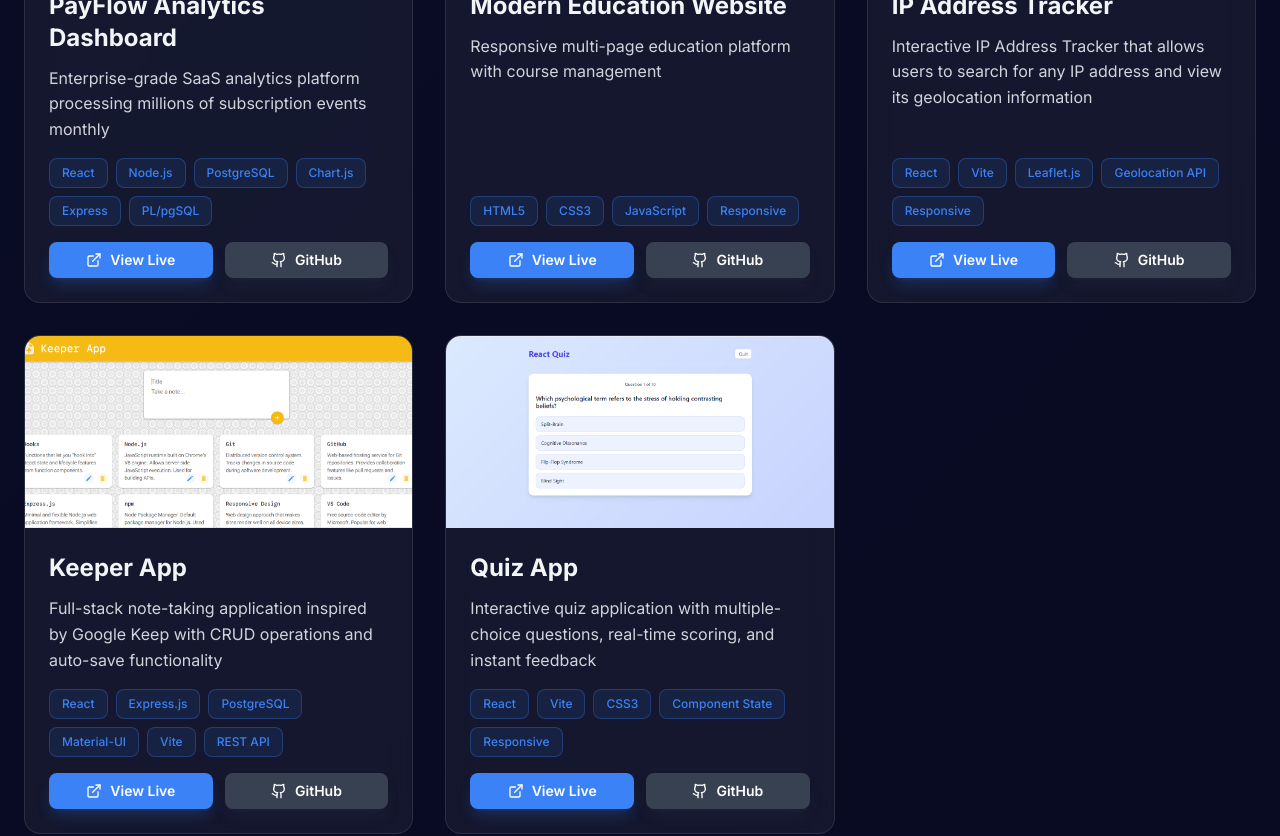
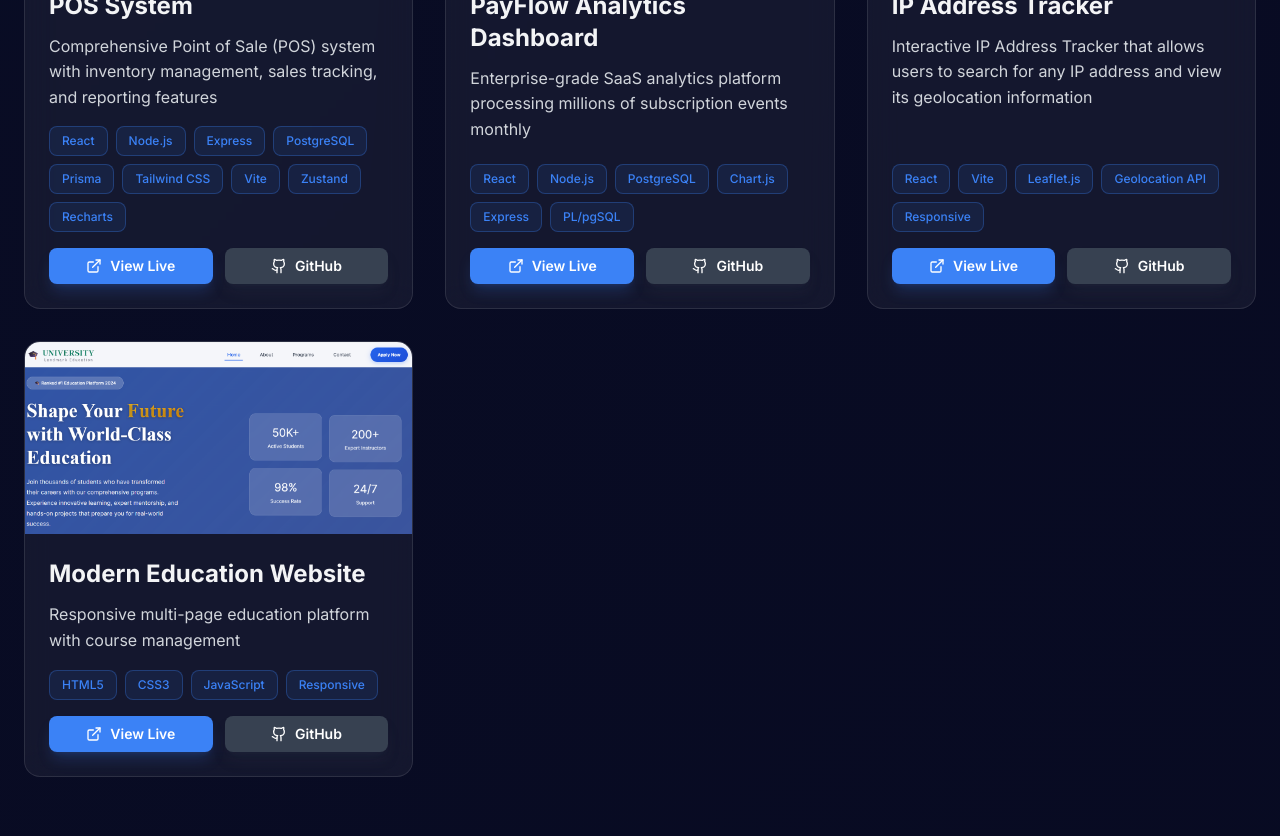
Before and after one commit to SankerProtus/portfolio, a React (Vite) app: page / in a window 1280 px wide. Shown: the part 3040-3876 px from the top of the page. Built offline with nearby package versions, Linux system fonts and the light colour scheme.

Commit message:
Update portfolio data and add project screenshot

```diff
--- a/src/data/portfolioData.js
+++ b/src/data/portfolioData.js
@@ -12,6 +12,31 @@ export const navItems = [
 
 // Projects Data
 export const projects = [
+  {
+    title: "POS System",
+    description:
+      "Comprehensive Point of Sale (POS) system with inventory management, sales tracking, and reporting features",
+    problem:
+      "Retail businesses need an efficient system to manage sales transactions, track inventory, and generate reports for decision-making",
+    solution:
+      "Full-stack POS application with a user-friendly React UI, real-time inventory updates, and comprehensive reporting (backend: Node.js/Express, Prisma + PostgreSQL)",
+    outcome:
+      "Streamlined sales processes and improved inventory accuracy (internal measurement)",
+    tags: [
+      "React",
+      "Node.js",
+      "Express",
+      "PostgreSQL",
+      "Prisma",
+      "Tailwind CSS",
+      "Vite",
+      "Zustand",
+      "Recharts",
+    ],
+    githubUrl: "https://github.com/SankerProtus/pos-system",
+    liveUrl: "https://pos-system-bmrf.onrender.com",
+    image: "/screenshots/project-pos.png",
+  },
   {
     title: "PayFlow Analytics Dashboard",
     description:
@@ -29,20 +54,6 @@ export const projects = [
     image: "/screenshots/project-payflow.png",
   },
   {
-    title: "Modern Education Website",
-    description:
-      "Responsive multi-page education platform with course management",
-    problem:
-      "Educational institutions need modern web presence for student engagement",
-    solution:
-      "Developed responsive website with clean design and intuitive navigation",
-    outcome: "Improved student engagement by 60% in first semester",
-    tags: ["HTML5", "CSS3", "JavaScript", "Responsive"],
-    githubUrl: "https://github.com/SankerProtus/education-website",
-    liveUrl: "https://education-website-v1.vercel.app/",
-    image: "/screenshots/project-education.png",
-  },
-  {
     title: "IP Address Tracker",
     description:
       "Interactive IP Address Tracker that allows users to search for any IP address and view its geolocation information",
@@ -58,41 +69,18 @@ export const projects = [
     image: "/screenshots/project-iptracker.png",
   },
   {
-    title: "Keeper App",
+    title: "Modern Education Website",
     description:
-      "Full-stack note-taking application inspired by Google Keep with CRUD operations and auto-save functionality",
+      "Responsive multi-page education platform with course management",
     problem:
-      "Users need a simple, intuitive way to create and manage quick notes without complex interfaces",
+      "Educational institutions need modern web presence for student engagement",
     solution:
-      "Built a React-based note-taking app with Express REST API and PostgreSQL backend for persistent storage with Material-UI components",
-    outcome:
-      "Delivered a responsive note management system with create, edit, delete features and auto-collapse functionality for improved UX",
-    tags: [
-      "React",
-      "Express.js",
-      "PostgreSQL",
-      "Material-UI",
-      "Vite",
-      "REST API",
-    ],
-    githubUrl: "https://github.com/SankerProtus/keeper-app",
-    liveUrl: "https://keeper-note-app-v1.vercel.app/",
-    image: "/screenshots/project-keeper.png",
-  },
-  {
-    title: "Quiz App",
-    description:
-      "Interactive quiz application with multiple-choice questions, real-time scoring, and instant feedback",
-    problem:
-      "Users need an engaging platform to test knowledge across various topics with immediate results",
-    solution:
-      "Built a React quiz app with component state management, dynamic question flow, and comprehensive score calculation with answer review",
-    outcome:
-      "Created an educational tool with reusable question components, percentage-based scoring, and detailed answer review functionality",
-    tags: ["React", "Vite", "CSS3", "Component State", "Responsive"],
-    githubUrl: "https://github.com/SankerProtus/quiz-app",
-    liveUrl: "https://quiz-app-olive-two-39.vercel.app/",
-    image: "/screenshots/project-quiz.png",
+      "Developed responsive website with clean design and intuitive navigation",
+    outcome: "Improved student engagement by 60% in first semester",
+    tags: ["HTML5", "CSS3", "JavaScript", "Responsive"],
+    githubUrl: "https://github.com/SankerProtus/education-website",
+    liveUrl: "https://education-website-v1.vercel.app/",
+    image: "/screenshots/project-education.png",
   },
 ];
 
```
Also changed, not shown: public/screenshots/project-pos.png (added).
